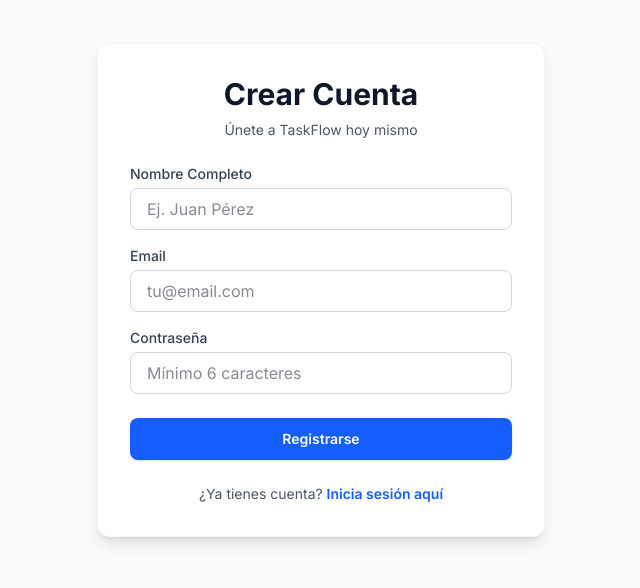
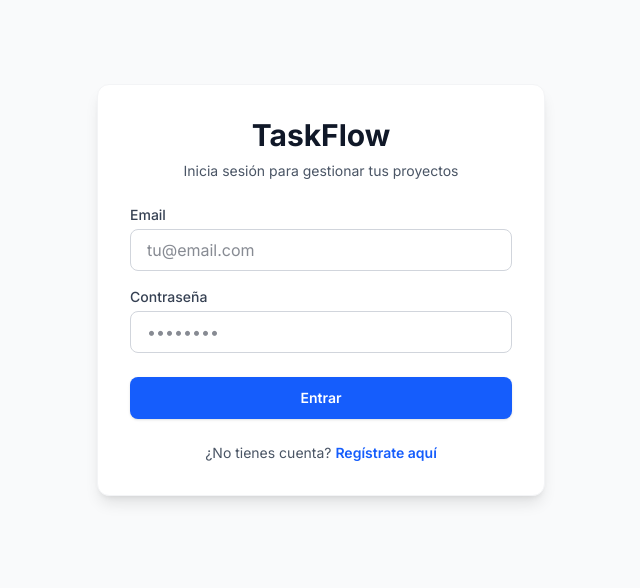
Before and after one commit to doggy64/taskflow-prueba-tecnica, a Next.js app: page /login in a window 1280 px wide. Shown: the part 142-730 px from the top of the page, without its empty margins (319-959 px from the left). Built offline with nearby package versions, Linux system fonts and the light colour scheme; no server answers.

Commit message:
fix:correcion del login

```diff
--- a/src/app/login/page.tsx
+++ b/src/app/login/page.tsx
@@ -1,9 +1,9 @@
-import RegisterForm from '@/components/auth/RegisterForm'
+import LoginForm from '@/components/auth/LoginForm'
 
-export default function RegisterPage() {
+export default function LoginPage() {
   return (
     <div className="min-h-screen flex items-center justify-center bg-gray-50 py-12 px-4 sm:px-6 lg:px-8">
-      <RegisterForm />
+      <LoginForm />
     </div>
   )
 }
```
